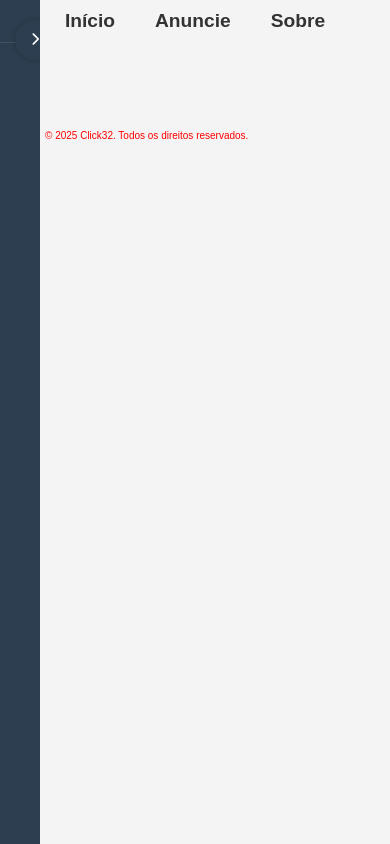
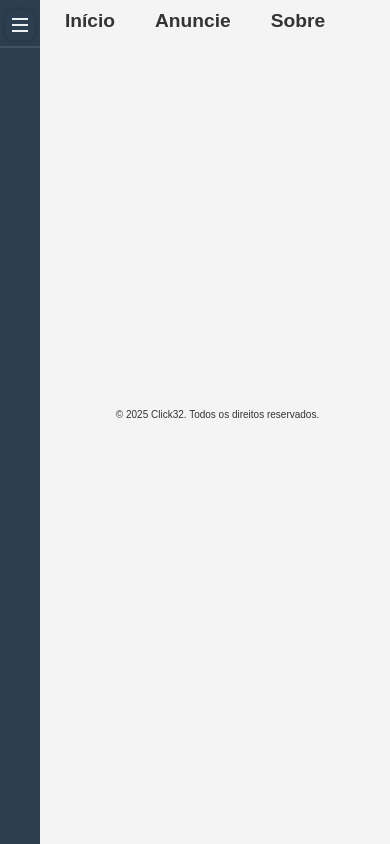
Before and after one commit to cristian-santiago/click32, a Django app: template vitrine/templates/store_detail.html in a window 390 px wide. Run offline with Django 5.2, Linux system fonts and the light colour scheme; the template is opened without the code that fills it, so the values that code supplies are empty.

Commit message:
Refactor sidebar toggle: replace arrow with hamburger icon, fix X alignment, center in collapsed state, position right in expanded; restore dropdown auto-open on expand after collapsed click; remove updateToggleIcon

```diff
--- a/vitrine/static/css/footer.css
+++ b/vitrine/static/css/footer.css
@@ -1,12 +1,11 @@
 footer {
-    color: red;
+    color: #333333;
     font-size: 10px;
-    text-align: center;
     padding-left: 45px;
-    display: flex;
+
 }
 
 footer p {
-margin-bottom: 50px;
-
+margin-bottom: 0;
+text-align: center;
 }
--- a/vitrine/static/css/home.css
+++ b/vitrine/static/css/home.css
@@ -7,6 +7,10 @@
     margin: auto;
     overflow-y: auto;
     -webkit-overflow-scrolling: touch;
+
+}
+.store-list::-webkit-scrollbar{
+    display: none;
 }
 
 .store-banner {
--- a/vitrine/static/css/store_detail.css
+++ b/vitrine/static/css/store_detail.css
@@ -3,7 +3,7 @@
     margin: 0 auto;
     padding: 0px 5px;
     padding-left: 45px;
-
+    padding-top: 13px;
 }
 
 .carousel-container {
@@ -12,6 +12,11 @@
     gap: 20px;
     scroll-snap-type: x mandatory;
     -webkit-overflow-scrolling: touch;
+    scroll-behavior: smooth;
+    -webkit-scroll-snap-type: x mandatory;
+    touch-action: pan-x;
+    scrollbar-width: none;
+    -ms-overflow-style: none;
 }
 
 .carousel-container::-webkit-scrollbar {
@@ -27,7 +32,7 @@
 
 .carousel-item img {
     width: 100%;
-    aspect-ratio: 4 / 3 ;
+    aspect-ratio: 4 / 3;
     object-fit: cover;
     border-radius: 10px;
     display: block;
@@ -39,11 +44,9 @@
     gap: 15px;
     flex-wrap: wrap;
     list-style: none;
-    padding-left: 45px  ;
+    padding-left: 45px;
     margin: 50px 0;
     justify-content: center;
-
-
 }
 
 .social-icons li {
@@ -51,29 +54,69 @@
 }
 
 .social-icons img {
-    width: 40px; /* Tamanho padrão para ícones */
+    width: 40px;
     height: 40px;
-    object-fit: contain; /* Preserva proporções */
-    transition: transform 0.2s ease;
+    object-fit: contain;
+    transition: transform 0.2s ease; /* Para hover */
+    /* Animação de salto com pausa */
+    animation: jumpWave 3.5s ease-in-out infinite;
+    -webkit-animation: jumpWave 3.5s ease-in-out infinite;
+    will-change: transform;
+}
+
+/* Atraso progressivo para cada ícone */
+.social-icons li:nth-child(1) img { animation-delay: 0s; -webkit-animation-delay: 0s; }
+.social-icons li:nth-child(2) img { animation-delay: 0.1s; -webkit-animation-delay: 0.1s; }
+.social-icons li:nth-child(3) img { animation-delay: 0.2s; -webkit-animation-delay: 0.2s; }
+.social-icons li:nth-child(4) img { animation-delay: 0.3s; -webkit-animation-delay: 0.3s; }
+.social-icons li:nth-child(5) img { animation-delay: 0.4s; -webkit-animation-delay: 0.4s; }
+.social-icons li:nth-child(6) img { animation-delay: 0.5s; -webkit-animation-delay: 0.5s; }
+
+/* Animação de salto com pausa */
+@keyframes jumpWave {
+    0%, 10% {
+        transform: translateY(0); /* Posição inicial */
+    }
+    5% {
+        transform: translateY(-10px); /* Pico do salto */
+    }
+    10.1%, 100% {
+        transform: translateY(0); /* Pausa até o fim */
+    }
+}
+
+@-webkit-keyframes jumpWave {
+    0%, 10% {
+        -webkit-transform: translateY(0);
+    }
+    5% {
+        -webkit-transform: translateY(-10px);
+    }
+    10.1%, 100% {
+        -webkit-transform: translateY(0);
+    }
 }
 
 .social-icons img:hover {
-    transform: scale(1.1); /* Efeito hover */
+    transform: scale(1.1);
 }
 
 .description h1, h2 {
     color: #333333;
     text-align: center;
-    padding-left: 40px;
+    padding-left: 60px;
+    height: 56px;
+    padding-right: 20px;
 }
 
 .description p {
     color: #4A4A4A;
-    text-align: center;
     padding-left: 60px;
-    padding-right: 40px;
+    padding-right: 20px;
     text-align: justify;
     margin-top: 10px;
+    display: block;
+    height: 180px;
 }
 
 .description {
@@ -82,7 +125,7 @@
 
 @media (min-width: 768px) {
     .social-icons img {
-        width: 50px; /* Maior em desktop */
+        width: 50px;
         height: 50px;
     }
 }
@@ -98,7 +141,7 @@
     }
 
     .social-icons img {
-        width: 60px; /* Ainda maior em telas grandes */
+        width: 60px;
         height: 60px;
     }
 }
--- a/vitrine/static/css/tag_buttons.css
+++ b/vitrine/static/css/tag_buttons.css
@@ -70,7 +70,7 @@
 .menu {
     -webkit-overflow-scrolling: touch;
 }
-.toggle-btn {
+/* .toggle-btn {
     position: absolute;
     right: -15px;
     top: 20px;
@@ -85,6 +85,77 @@
     align-items: center;
     justify-content: center;
     box-shadow: 0 0 5px rgba(0, 0, 0, 0.2);
+}*/
+
+/* button */
+
+.toggle-btn {
+    position: absolute;
+    top: 10px; /* Mantém acima dos ícones */
+    z-index: 2000;
+    background: var(--sidebar-bg);
+    border: none;
+    width: 30px; /* Mesmo tamanho */
+    height: 30px;
+    border-radius: 8px;
+    display: flex;
+    flex-direction: column;
+    justify-content: center;
+    align-items: center;
+    cursor: pointer;
+    box-shadow: 0 0 5px rgba(0, 0, 0, 0.2);
+    padding: 6px;
+}
+
+/* Centraliza no estado colapsado */
+.sidebar.collapsed .toggle-btn {
+    left: 0;
+    right: 0;
+    margin: 0 auto; /* Centraliza nos 40px */
+}
+
+/* Posiciona no canto direito no estado aberto */
+.sidebar:not(.collapsed) .toggle-btn {
+    right: 10px; /* Alinha à direita com margem */
+}
+
+/* Estilizar as três listras */
+.toggle-btn::before,
+.toggle-btn::after,
+.toggle-btn span {
+    content: '';
+    display: block;
+    width: 16px;
+    height: 2px;
+    background: var(--text-light);
+    margin: 2px 0;
+    transition: transform 0.3s ease, opacity 0.3s ease;
+}
+
+/* Estado colapsado: três listras */
+.sidebar.collapsed .toggle-btn::before {
+    transform: translateY(0) rotate(0);
+}
+
+.sidebar.collapsed .toggle-btn::after {
+    transform: translateY(0) rotate(0);
+}
+
+.sidebar.collapsed .toggle-btn span {
+    opacity: 1;
+}
+
+/* Estado expandido: transformar em "X" */
+.sidebar:not(.collapsed) .toggle-btn::before {
+    transform: translateY(6px) rotate(45deg); /* Ajustado para formar "X" simétrico */
+}
+
+.sidebar:not(.collapsed) .toggle-btn::after {
+    transform: translateY(-6px) rotate(-45deg); /* Ajustado para formar "X" simétrico */
+}
+
+.sidebar:not(.collapsed) .toggle-btn span {
+    opacity: 0; /* Esconde a linha do meio */
 }
 
 .main-content {
@@ -109,11 +180,20 @@
     padding: 0;
 }
 
+.sidebar.collapsed .profile {
+
+    border-bottom: 2px solid rgba(255, 255, 255, 0.1);
+}
+.sidebar.collapsed .profile h2 {
+    display: none;
+}
 .profile {
-    padding: 10px 0;
+    height: 48px;
     text-align: center;
-    border-bottom: 1px solid rgba(255, 255, 255, 0.1);
+    border-bottom: 2px solid rgba(255, 255, 255, 0.1);
     flex-shrink: 0;
+    align-items: center;
+    padding-top: 11px;
 }
 
 .profile h2 {
@@ -121,6 +201,9 @@
     white-space: nowrap;
     overflow: hidden;
     flex-shrink: 0;
+    color: aqua;
+
+
 }
 
 .profile p {
@@ -141,7 +224,6 @@
 
 .menu {
     list-style: none;
-    padding: 10px 0;
     display: flex;
     flex-direction: column;
     margin: 0;
--- a/vitrine/templates/_tag_buttons.html
+++ b/vitrine/templates/_tag_buttons.html
@@ -5,9 +5,7 @@
   <link rel="stylesheet" href="https://cdnjs.cloudflare.com/ajax/libs/font-awesome/6.4.0/css/all.min.css">
 {% endblock %}
 <div class="sidebar collapsed" id="sidebar">
-    <button class="toggle-btn" id="toggleBtn">
-        <i class="fas fa-chevron-left"></i>
-    </button>
+    <button class="toggle-btn" id="toggleBtn"><span></span></button>
 
     <div class="profile">
         <h2>Click32</h2>
@@ -46,24 +44,37 @@
 
     // 1. Configuração inicial
     const isMobile = window.innerWidth <= 768;
-        if (!isMobile && localStorage.getItem('sidebar-expanded') === 'true') {
+    const isExpanded = localStorage.getItem('sidebar-expanded') === 'true';
+
+    // Definir estado inicial do sidebar
+    if (!isMobile && isExpanded) {
         sidebar.classList.remove('collapsed');
+    } else {
+        sidebar.classList.add('collapsed'); // Garantir estado colapsado por padrão
     }
 
+    // Restaurar último dropdown aberto, se sidebar não estiver colapsada
     const lastOpenDropdown = localStorage.getItem('sidebar-last-dropdown');
     if (lastOpenDropdown && !sidebar.classList.contains('collapsed')) {
         openDropdown(lastOpenDropdown);
     }
 
-        updateToggleIcon();
+    // 2. Evento de clique no toggleBtn
+    toggleBtn.addEventListener('click', (e) => {
+        e.stopPropagation();
+        e.preventDefault();
+        sidebar.classList.toggle('collapsed');
+        localStorage.setItem('sidebar-expanded', !sidebar.classList.contains('collapsed'));
+        // Abrir o último dropdown ao expandir
+        if (!sidebar.classList.contains('collapsed')) {
+            const lastOpenDropdown = localStorage.getItem('sidebar-last-dropdown');
+            if (lastOpenDropdown) {
+                openDropdown(lastOpenDropdown);
+            }
+        }
+    });
 
     // Funções auxiliares
-        function updateToggleIcon() {
-            toggleBtn.innerHTML = sidebar.classList.contains('collapsed')
-                ? '<i class="fas fa-chevron-right"></i>'
-                : '<i class="fas fa-chevron-left"></i>';
-        }
-
     function openDropdown(group) {
         const target = document.querySelector(`[data-dropdown="${group}"]`);
         if (target) {
@@ -75,21 +86,7 @@
     function collapseSidebar() {
         sidebar.classList.add('collapsed');
         localStorage.setItem('sidebar-expanded', 'false');
-            updateToggleIcon();
     }
-
-        // 2. Evento de clique no toggle button
-        toggleBtn.addEventListener('click', (e) => {
-            e.stopPropagation();
-            e.preventDefault();
-            const wasCollapsed = sidebar.classList.contains('collapsed');
-            sidebar.classList.toggle('collapsed');
-            localStorage.setItem('sidebar-expanded', wasCollapsed ? 'true' : 'false');
-            if (wasCollapsed && lastOpenDropdown) {
-                openDropdown(lastOpenDropdown);
-            }
-            updateToggleIcon();
-        });
 
     // 3. Evento de clique nos itens do menu
     document.querySelectorAll('.menu-header').forEach(header => {
--- a/vitrine/templates/store_detail.html
+++ b/vitrine/templates/store_detail.html
@@ -14,11 +14,11 @@
 
   <div class="carousel-wrapper">
     <div class="carousel-container">
-      {% if store.main_banner %}
+     <!-- {% if store.main_banner %}
         <div class="carousel-item">
           <img src="{{ store.main_banner.url }}" alt="Main Banner">
         </div>
-      {% endif %}
+      {% endif %} -->
       {% if store.carousel_2 %}
         <div class="carousel-item">
           <img src="{{ store.carousel_2.url }}" alt="Carousel 2">
```
Also changed, not shown: vitrine/templates/advertise.html (+6 -1 lines). Lines whose indentation alone changed are shown as unchanged.
